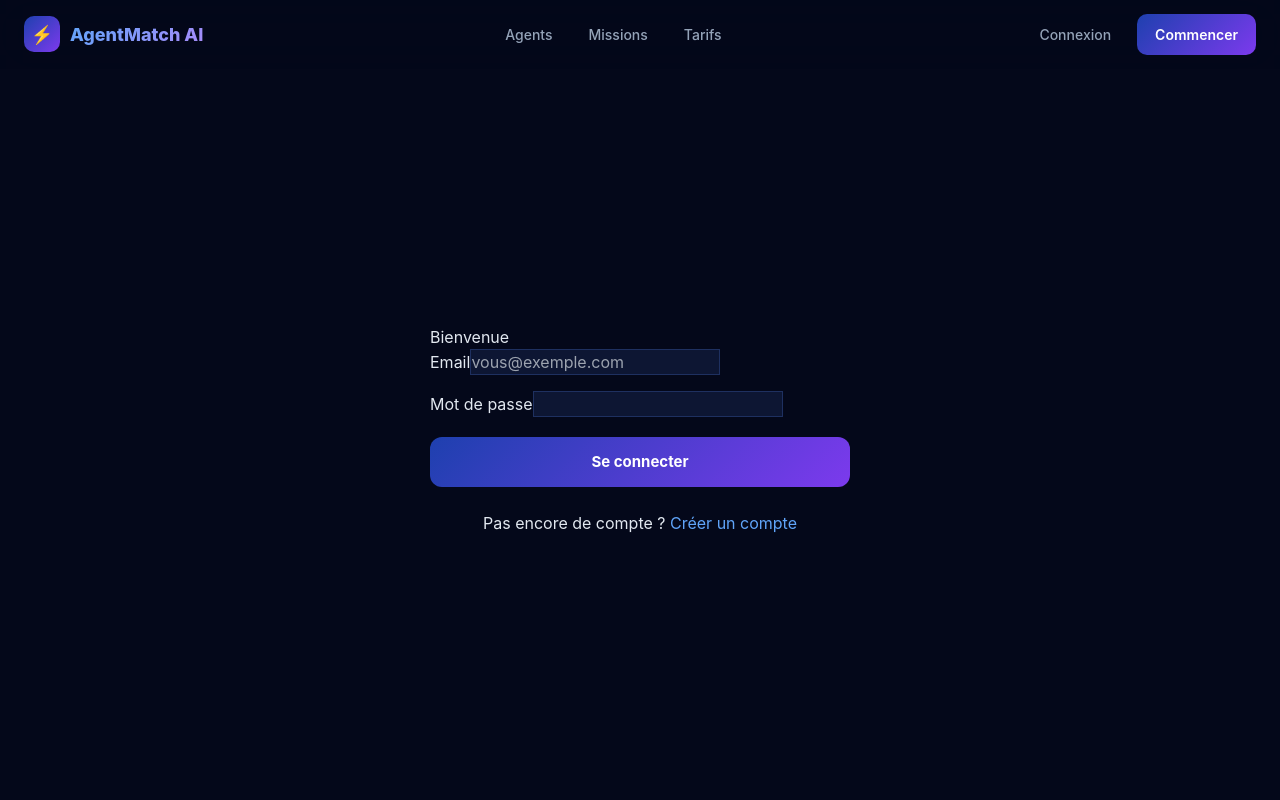
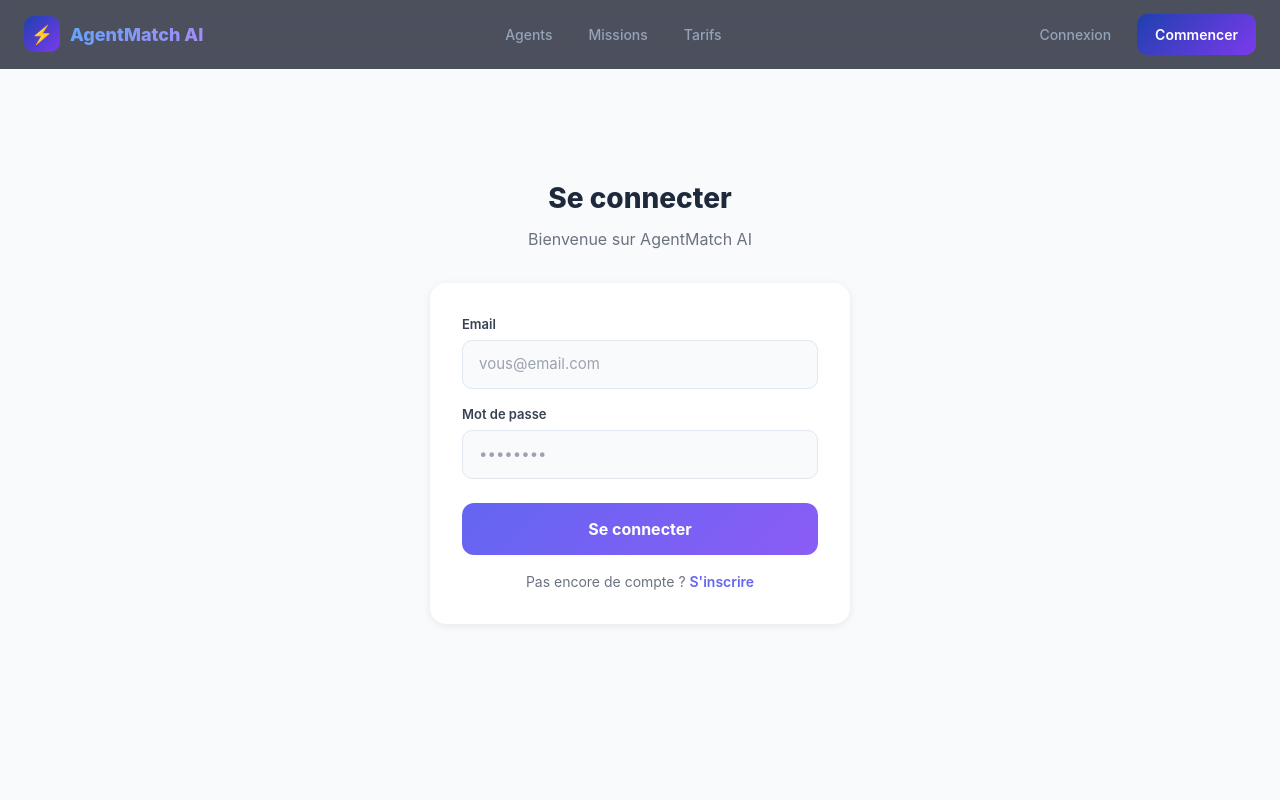
Before and after one commit to zepropre-stack/agentmatch-next, a Next.js app: page /login in a window 1280 px wide. Shown: the top 800 px of the page. Built offline with nearby package versions, Linux system fonts and the light colour scheme; no server answers.

Commit message:
Fix useSearchParams Suspense + sendEmail import

```diff
--- a/app/login/page.tsx
+++ b/app/login/page.tsx
@@ -1,44 +1,94 @@
 'use client'
+import { Suspense } from 'react'
 import { useState } from 'react'
 import { useRouter, useSearchParams } from 'next/navigation'
-import Link from 'next/link'
 
-export default function LoginPage() {
+function LoginForm() {
+  const router = useRouter()
+  const searchParams = useSearchParams()
+  const redirectTo = searchParams.get('redirect') || '/dashboard'
   const [email, setEmail] = useState('')
   const [password, setPassword] = useState('')
   const [loading, setLoading] = useState(false)
   const [error, setError] = useState('')
-  const router = useRouter()
-  const sp = useSearchParams()
-  const redirect = sp.get('redirect') || '/dashboard'
 
-  const submit = async (e: React.FormEvent) => {
+  const handleSubmit = async (e: React.FormEvent) => {
     e.preventDefault()
-    setLoading(true); setError('')
-    const res = await fetch('/api/auth/login', { method: 'POST', headers: { 'Content-Type': 'application/json' }, body: JSON.stringify({ email, password }) })
-    const data = await res.json()
-    setLoading(false)
-    if (!res.ok) { setError(data.error || 'Identifiants incorrects'); return }
-    router.push(redirect); router.refresh()
+    setLoading(true)
+    setError('')
+    try {
+      const res = await fetch('/api/auth/login', {
+        method: 'POST',
+        headers: { 'Content-Type': 'application/json' },
+        body: JSON.stringify({ email, password }),
+      })
+      if (!res.ok) {
+        const d = await res.json()
+        throw new Error(d.error || 'Identifiants incorrects')
+      }
+      router.push(redirectTo)
+    } catch (err: unknown) {
+      setError(err instanceof Error ? err.message : 'Erreur de connexion')
+    } finally {
+      setLoading(false)
+    }
   }
+
+  const inputStyle: React.CSSProperties = {
+    width: '100%',
+    padding: '12px 16px',
+    borderRadius: 10,
+    border: '1px solid #e2e8f0',
+    fontSize: 15,
+    background: '#f8fafc',
+    outline: 'none',
+    boxSizing: 'border-box',
+  }
+
   return (
-    <div style={{ minHeight: '100vh', display: 'flex', alignItems: 'center', justifyContent: 'center', padding: '100px 24px 40px' }}>
+    <div style={{ minHeight: '100vh', display: 'flex', alignItems: 'center', justifyContent: 'center', padding: '24px', background: '#f8fafc' }}>
       <div style={{ width: '100%', maxWidth: 420 }}>
-        <h2>Bienvenue</h2>
-        <form onSubmit={submit}>
-          <div style={{ marginBottom: 16 }}>
-            <label>Email</label>
-            <input type="email" value={email} onChange={e => setEmail(e.target.value)} required placeholder="vous@exemple.com" className="input-field" />
-          </div>
-          <div style={{ marginBottom: 20 }}>
-            <label>Mot de passe</label>
-            <input type="password" value={password} onChange={e => setPassword(e.target.value)} required className="input-field" />
-          </div>
-          {error && <div style={{color:'#f87171',marginBottom:16}}>{error}</div>}
-          <button type="submit" disabled={loading} style={{width:'100%',padding:'14px',background:'linear-gradient(135deg,#1e40af,#7c3aed)',color:'white',border:'none',borderRadius:12,fontSize:15,fontWeight:700,}}>{loading?'Connexion...':'Se connecter'}</button>
-        </form>
-        <div style={{marginTop:24,textAlign:'center'}}>Pas encore de compte ?{' '}<Link href="/register/agent" style={{color:'#60a5fa',textDecoration:'none'}}>Créer un compte</Link></div>
+        <div style={{ textAlign: 'center', marginBottom: 32 }}>
+          <h1 style={{ fontSize: 28, fontWeight: 800, color: '#1e293b', marginBottom: 8 }}>Se connecter</h1>
+          <p style={{ color: '#6b7280' }}>Bienvenue sur AgentMatch AI</p>
+        </div>
+        <div style={{ background: 'white', borderRadius: 16, padding: 32, boxShadow: '0 2px 8px rgba(0,0,0,0.08)' }}>
+          {error && (
+            <div style={{ background: '#fef2f2', border: '1px solid #fecaca', color: '#dc2626', padding: '12px 16px', borderRadius: 10, marginBottom: 20, fontSize: 14 }}>
+              {error}
+            </div>
+          )}
+          <form onSubmit={handleSubmit}>
+            <div style={{ marginBottom: 16 }}>
+              <label style={{ fontSize: 13, fontWeight: 600, color: '#374151', display: 'block', marginBottom: 6 }}>Email</label>
+              <input style={inputStyle} type="email" value={email} onChange={e => setEmail(e.target.value)} required autoComplete="email" placeholder="vous@email.com" />
+            </div>
+            <div style={{ marginBottom: 24 }}>
+              <label style={{ fontSize: 13, fontWeight: 600, color: '#374151', display: 'block', marginBottom: 6 }}>Mot de passe</label>
+              <input style={inputStyle} type="password" value={password} onChange={e => setPassword(e.target.value)} required autoComplete="current-password" placeholder="••••••••" />
+            </div>
+            <button type="submit" disabled={loading} style={{
+              width: '100%', padding: '14px', borderRadius: 12, border: 'none',
+              background: loading ? '#a5b4fc' : 'linear-gradient(135deg, #6366f1, #8b5cf6)',
+              color: 'white', fontWeight: 700, fontSize: 16, cursor: loading ? 'not-allowed' : 'pointer',
+            }}>
+              {loading ? 'Connexion...' : 'Se connecter'}
+            </button>
+          </form>
+          <p style={{ textAlign: 'center', marginTop: 16, fontSize: 14, color: '#6b7280' }}>
+            Pas encore de compte ?{' '}
+            <a href="/register/agent" style={{ color: '#6366f1', fontWeight: 600 }}>S&apos;inscrire</a>
+          </p>
+        </div>
       </div>
     </div>
   )
 }
+
+export default function LoginPage() {
+  return (
+    <Suspense fallback={<div style={{ minHeight: '100vh', display: 'flex', alignItems: 'center', justifyContent: 'center' }}>Chargement...</div>}>
+      <LoginForm />
+    </Suspense>
+  )
+}
```
